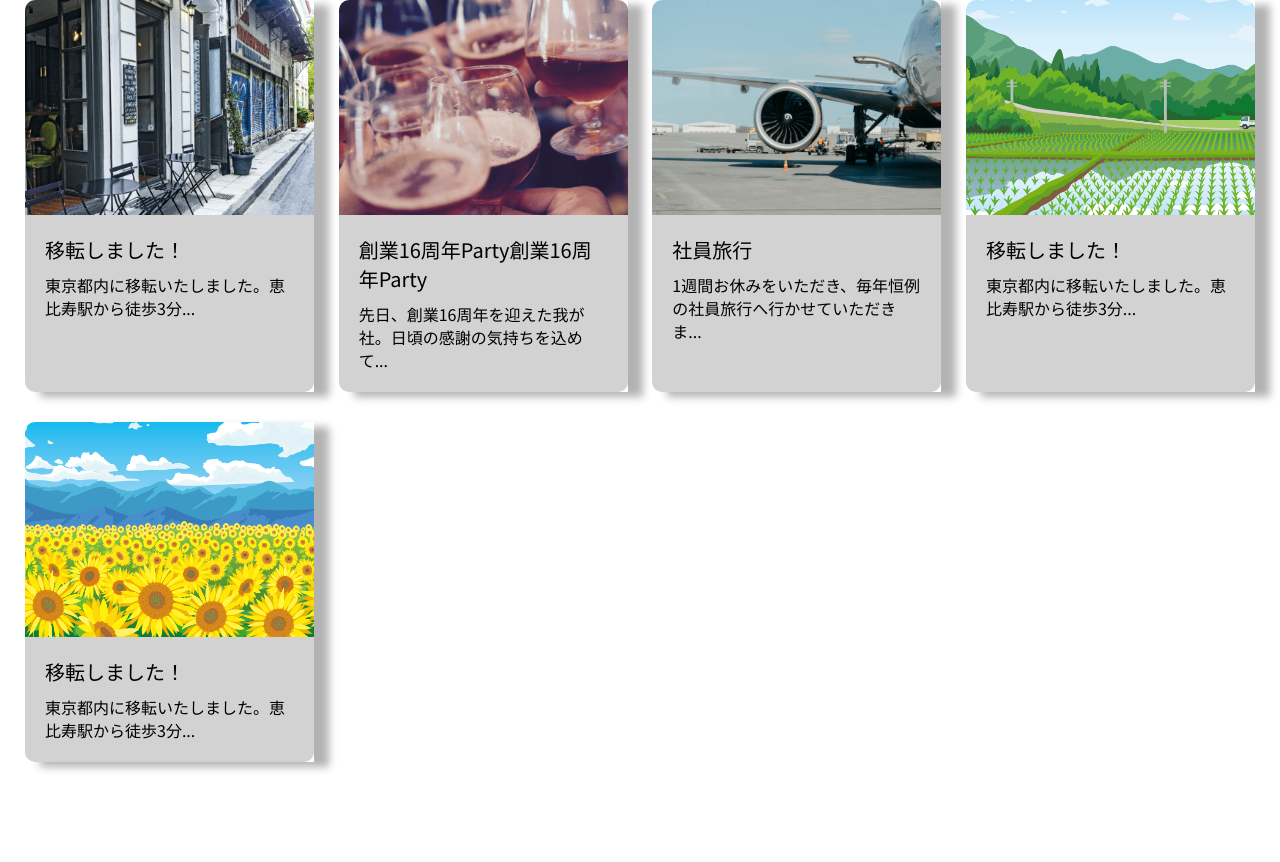
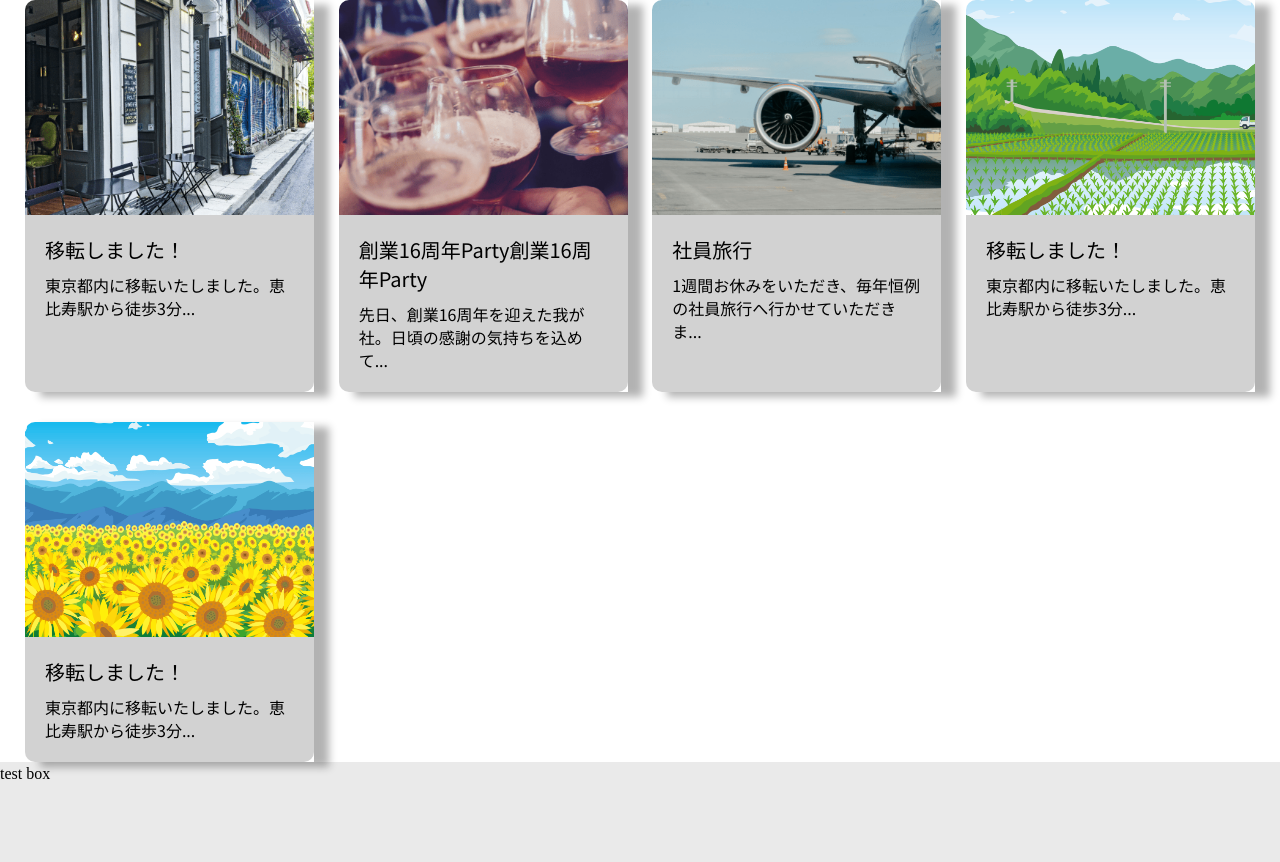
Before and after one commit to hidekiw1971/c-card-020, a website: page index.html in a window 1280 px wide. Before the commit the page ends 800 px from the top, so only its background shows below. Drawn offline with nearby package versions, Linux system fonts and the light colour scheme.

Commit message:
2022/7/8 00:36 margin-bottom 確認の為の div を追加

```diff
--- a/index.html
+++ b/index.html
@@ -93,6 +93,9 @@
     <!-- /.card -->
   </div>
   <!-- /.cards cards__col4 -->
+  <div class="test">
+    test box
+  </div>
 </body>
 
 </html>
--- /dev/null
+++ b/src/sass/module/_test.scss
@@ -0,0 +1,13 @@
+@use "global" as *;
+.test {
+  display: block;
+  max-width: rem(1280);
+  width: 100%;
+  height: rem(100);
+  background-color: rgba(51, 51, 51, 0.1);
+  margin: 0 auto;
+  @include mq(md) {
+  }
+  @include mq(xl) {
+  }
+}
```
Also changed, not shown: README.md, css/styles.css, 1 other file.
